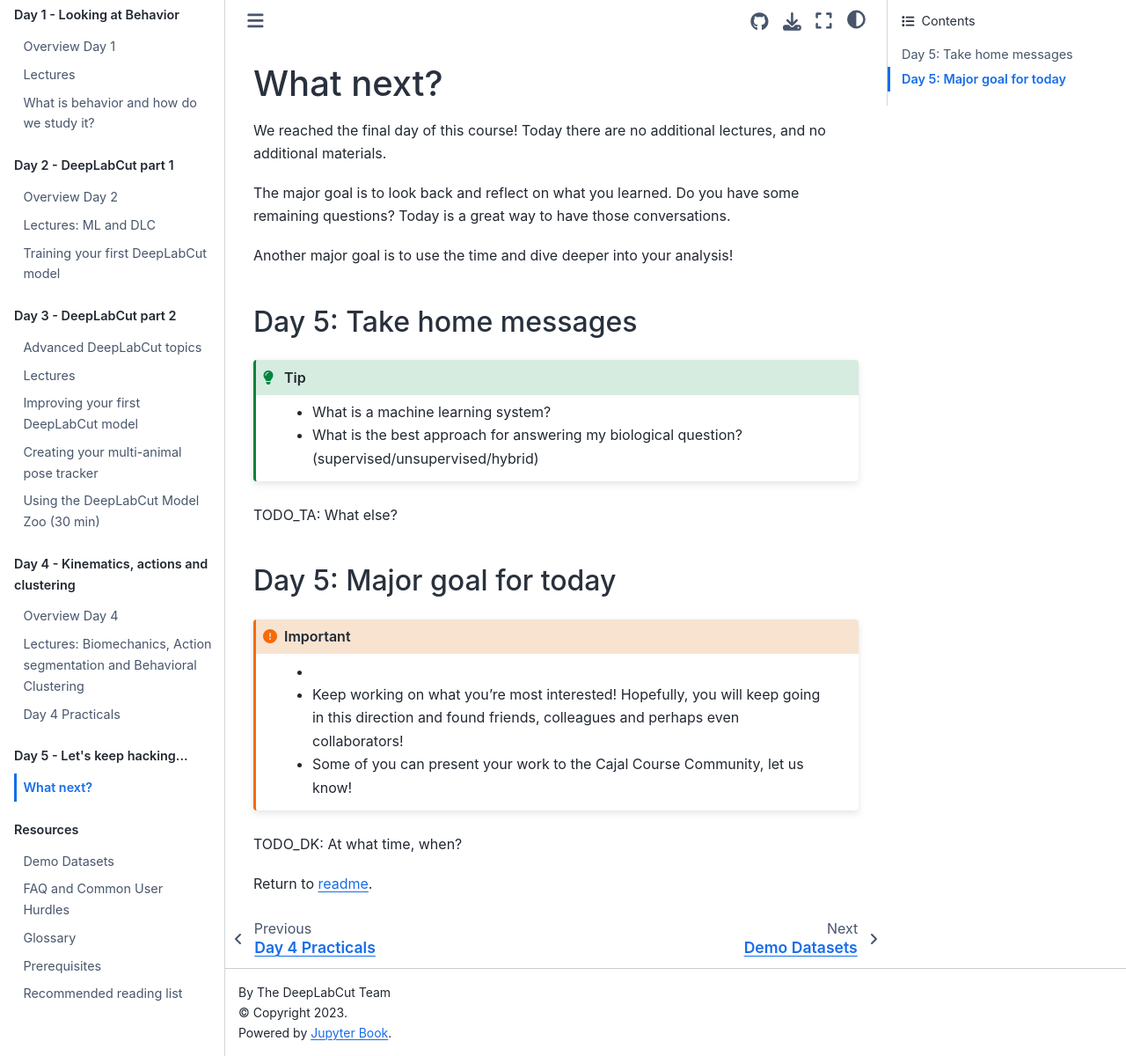
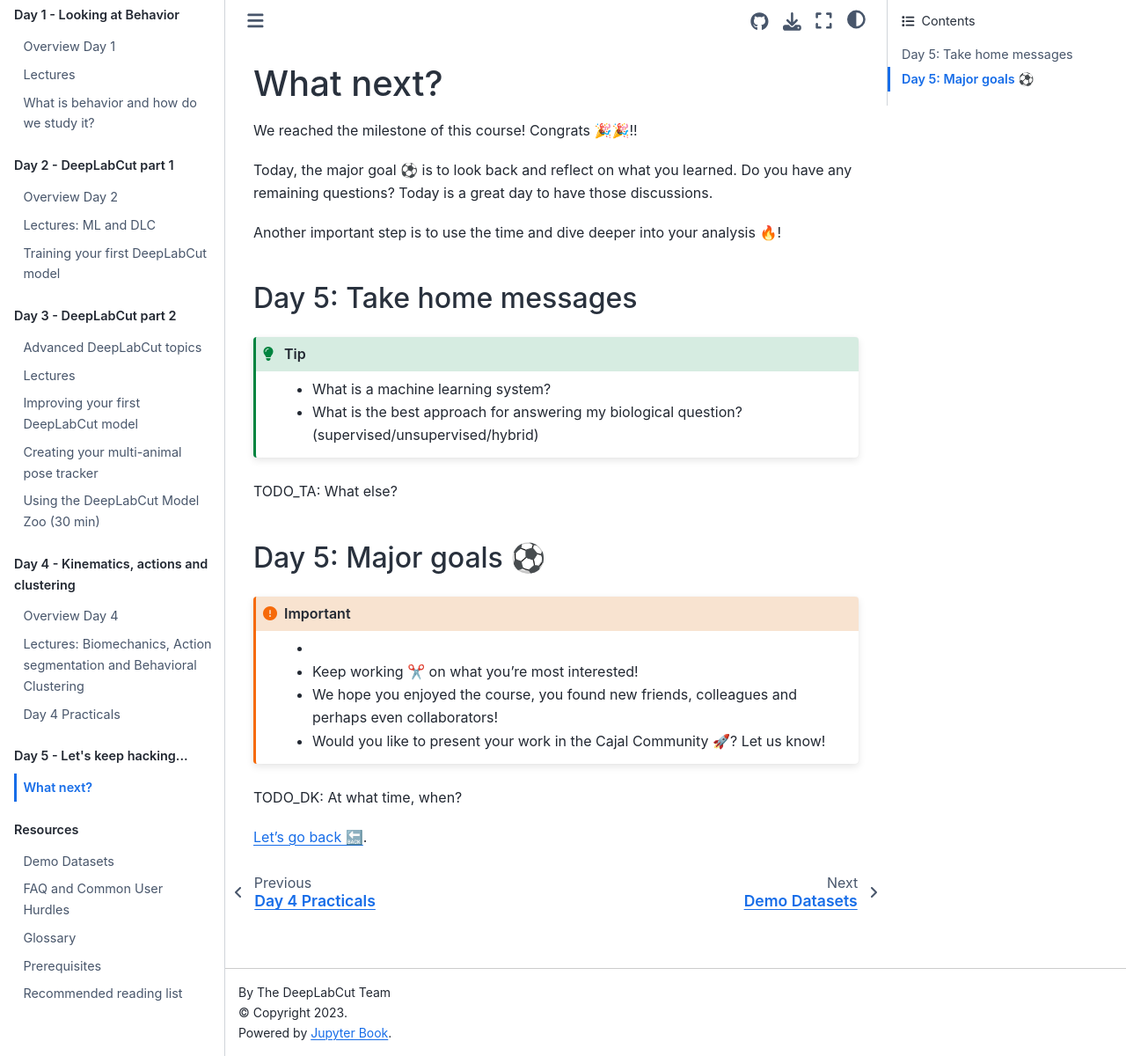
Before and after one commit to AlexEMG/DLC-Cajal-Course, a Jupyter Book: the page built from content/Day5_Overview.md, in a window 1280 px wide and 1200 px high. Shown: the whole window at 88% size. Built offline with Jupyter Book 1.0.4 settings and Sphinx 7.4.7 and the Sphinx Book theme 1.1.4, drawn with Linux system fonts in a browser that asks for light colours.

Commit message:
Add files via upload

````diff
--- a/content/Day5_Overview.md
+++ b/content/Day5_Overview.md
@@ -1,10 +1,10 @@
 # What next?
 
-We reached the final day of this course! Today there are no additional lectures, and no additional materials.
+We reached the milestone of this course! Congrats 🎉🎉!!
 
-The major goal is to look back and reflect on what you learned. Do you have some remaining questions? Today is a great way to have those conversations.
+Today, the major goal ⚽️ is to look back and reflect on what you learned. Do you have any remaining questions? Today is a great day to have those discussions.
 
-Another major goal is to use the time and dive deeper into your analysis!
+Another important step is to use the time and dive deeper into your analysis 🔥!
 
 ## Day 5: Take home messages
 
@@ -15,15 +15,16 @@ Another major goal is to use the time and dive deeper into your analysis!
 
 TODO_TA: What else?
 
-## Day 5: Major goal for today
+## Day 5: Major goals ⚽️
 
 ```{important}
 -
-- Keep working on what you're most interested! Hopefully, you will keep going in this direction and found friends, colleagues and perhaps even collaborators!
-- Some of you can present your work to the Cajal Course Community, let us know!
+- Keep working ✂️ on what you're most interested!
+- We hope you enjoyed the course, you found new friends, colleagues and perhaps even collaborators!
+- Would you like to present your work in the Cajal Community 🚀? Let us know!
 ```
 
 TODO_DK: At what time, when?
 
 
-Return to [readme](../README.md).
+[Let’s go back 🔙](../README.md).
````
